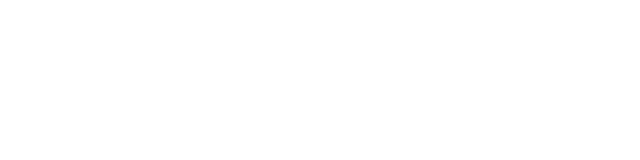
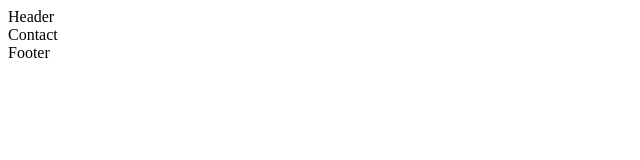
Before and after one commit to jonrob08/SwiftShop, a React (Create React App) app in the folder swiftshop/: page /contact in a window 1280 px wide. Before the commit this address had no page. Shown: the top 160 px of the page, without its empty margins (0-640 px from the left). Built offline with nearby package versions, Linux system fonts and the light colour scheme.

Commit message:
chore: Add initial route setup

```diff
--- a/swiftshop/src/App.js
+++ b/swiftshop/src/App.js
@@ -1,13 +1,21 @@
 import React from 'react';
 import './App.css';
 import { BrowserRouter, Routes, Route } from 'react-router-dom'
+import Layout from './components/Layout';
+import Home from './pages/Home';
+import About from './pages/About';
+import Contact from './pages/Contact';
 
 function App() {
   return (
    <>
     <BrowserRouter>
       <Routes>
-
+        <Route path="/" element={<Layout />}>
+          <Route index element={<Home />} />
+          <Route path="about" element={<About />}/>
+          <Route path="contact" element={<Contact />}/>
+        </Route>
       </Routes>
     </BrowserRouter>
    </>
--- a/swiftshop/src/components/Layout.js
+++ b/swiftshop/src/components/Layout.js
@@ -1,8 +1,17 @@
 import React from 'react'
+// Utilizing an Outlet because it allows nested UI from a parent route to show up when child routes are rendered. If the parent route matches exactly, it will render a child index route or nothing at all
+// https://reactrouter.com/en/main/components/outlet
+import { Outlet } from 'react-router-dom'
+import Header from './Header'
+import Footer from './Footer'
 
 const Layout = () => {
   return (
-    <div>Layout</div>
+    <>
+        <Header />
+        <Outlet />
+        <Footer />
+    </>
   )
 }
 
--- /dev/null
+++ b/swiftshop/src/pages/About.js
@@ -0,0 +1,9 @@
+import React from 'react'
+
+const About = () => {
+  return (
+    <div>About</div>
+  )
+}
+
+export default About
--- /dev/null
+++ b/swiftshop/src/pages/Contact.js
@@ -0,0 +1,9 @@
+import React from 'react'
+
+const Contact = () => {
+  return (
+    <div>Contact</div>
+  )
+}
+
+export default Contact
--- /dev/null
+++ b/swiftshop/src/pages/Home.js
@@ -0,0 +1,9 @@
+import React from 'react'
+
+const Home = () => {
+  return (
+    <div>Home</div>
+  )
+}
+
+export default Home
```
Also changed, not shown: 1 other file (tests, documents, lock files or other folders).
